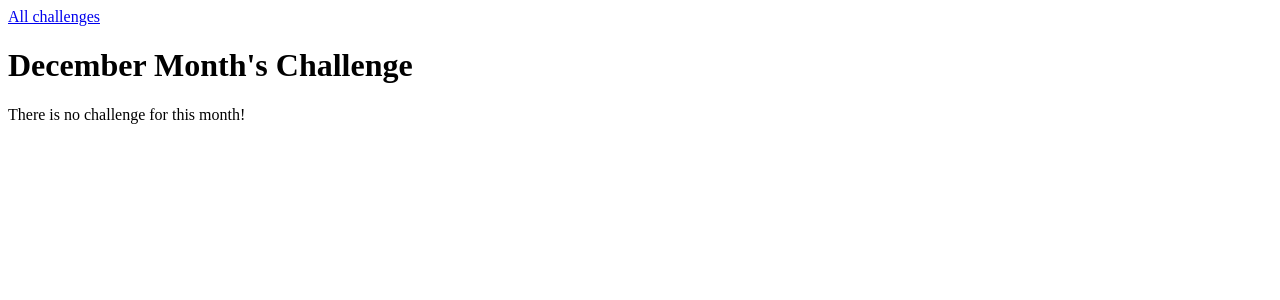
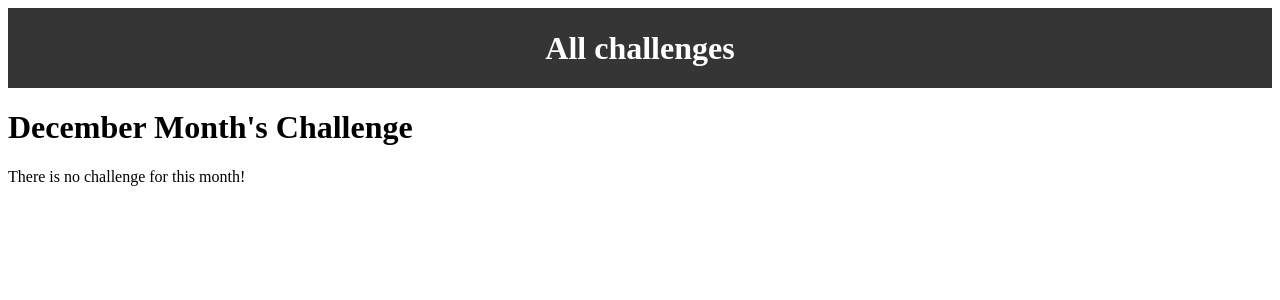
Before and after one commit to Shilpajordan/Django, a Django app: page /challenges/december in a window 1280 px wide. Shown: the top 300 px of the page. Run offline with Django 5.2, Linux system fonts and the light colour scheme.

Commit message:
static files, static URLs

```diff
--- /dev/null
+++ b/mypage/challenges/static/challenges/includes/header.css
@@ -0,0 +1,25 @@
+header {
+    width: 100%;
+    height: 5rem;
+    background-color: #353535;
+  }
+
+  header nav {
+    width: 100%;
+    height: 100%;
+    display: flex;
+    justify-content: center;
+    align-items: center;
+  }
+
+  header nav a {
+    color: white;
+    font-size: 2rem;
+    font-weight: bold;
+    text-decoration: none;
+  }
+
+  header nav a:hover,
+  header nav a:active {
+    color: #cf54a6;
+  }
--- a/mypage/challenges/templates/challenges/challenge.html
+++ b/mypage/challenges/templates/challenges/challenge.html
@@ -1,4 +1,10 @@
 {% extends "base.html" %}
+{% load static %}
+
+{% block css_files%}
+<link rel="stylesheet" href="{% static "challenges/challenge.css" %}">
+<link rel="stylesheet" href="{% static "challenges/includes/header.css" %}">
+{% endblock %}
 
 {% block page_title %}
 {{month_name|title}} Challenge
@@ -11,6 +17,6 @@
     {% if text is not none%}   <!-- <h1> {{ value|title}} to capitalize   -->
         <h2>{{ text }}</h2>
     {% else%}
-        <p>There is no challenge for this month!</p>
+        <p class="fallback">There is no challenge for this month!</p>
     {% endif %}
 {% endblock %}
--- a/mypage/challenges/templates/challenges/index.html
+++ b/mypage/challenges/templates/challenges/index.html
@@ -1,5 +1,10 @@
  {% extends "base.html" %}
+ {% load static %}
 
+ {% block css_files%}
+    <link rel="stylesheet" href="{% static "challenges/challenges.css" %}">
+    <link rel="stylesheet" href="{% static "challenges/includes/header.css" %}">
+ {% endblock %}
 
     {% block page_title %}
         All Challenges
--- a/mypage/mypage/settings.py
+++ b/mypage/mypage/settings.py
@@ -121,6 +121,10 @@ USE_TZ = True
 
 STATIC_URL = 'static/'
 
+STATICFILES_DIRS = [
+    BASE_DIR / "static"
+]
+
 # Default primary key field type
 # https://docs.djangoproject.com/en/5.0/ref/settings/#default-auto-field
 
--- a/mypage/templates/base.html
+++ b/mypage/templates/base.html
@@ -1,9 +1,13 @@
+{% load static %}
+
 <!DOCTYPE html>
 <html lang="en">
 <head>
     <meta charset="UTF-8">
     <meta name="viewport" content="width=device-width, initial-scale=1.0">
     <title>{% block page_title %}My Challenges{% endblock %}</title>
+    <link rel="stylesheet" href="">
+    {% block css_files %}{% endblock %}
 </head>
 <body>
     {% block content %}{% endblock %}
```
Also changed, not shown: mypage/challenges/static/challenges/challenges.css (added, +37 -0 lines), mypage/challenges/static/challenges/includes/challenge.css (added, +22 -0 lines), mypage/static/styles.css (added, +11 -0 lines).
